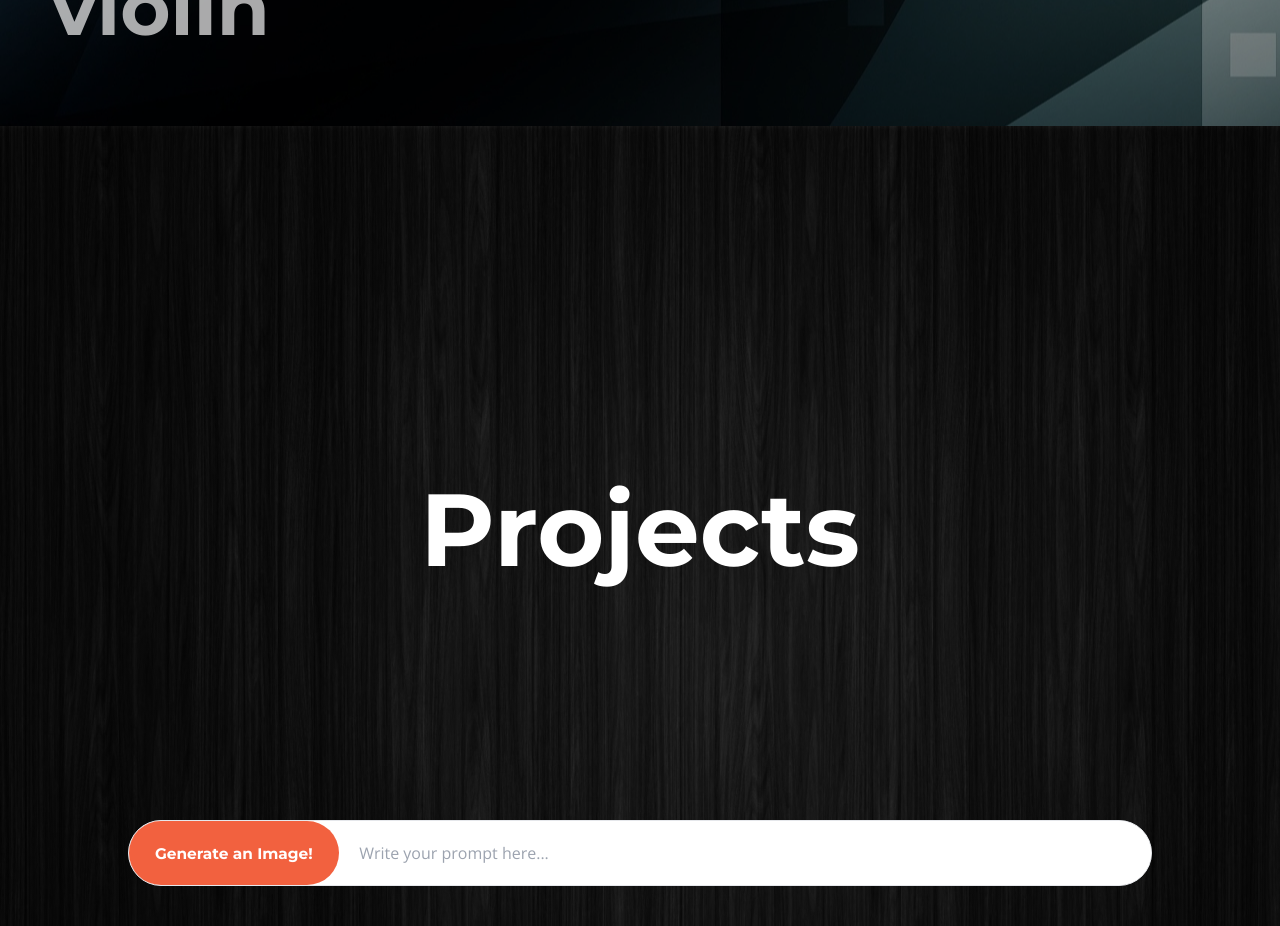
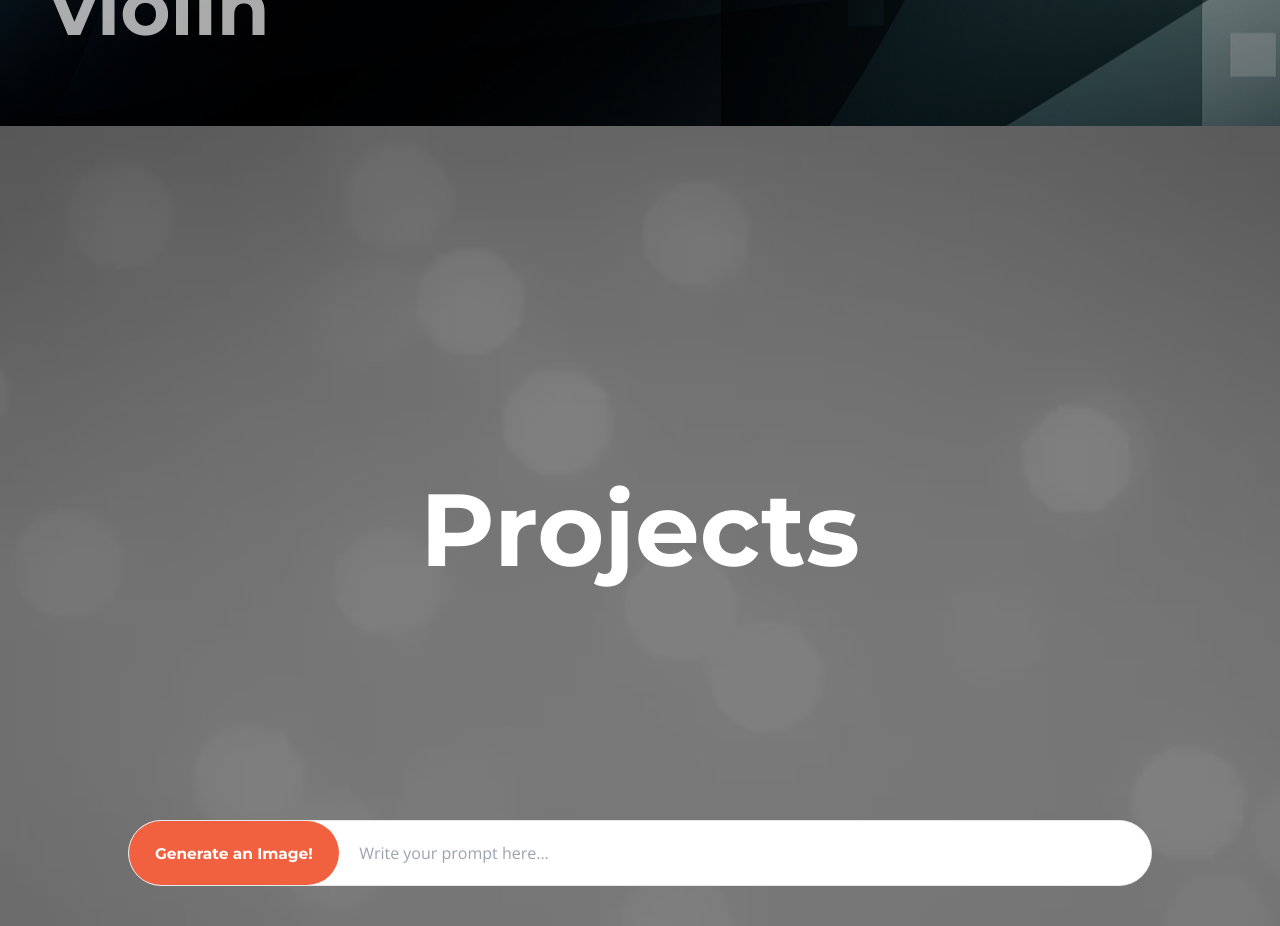
Before and after one commit to boblamceo/portfolio, a Next.js app: page /main in a window 1280 px wide. Shown: the part 840-1766 px from the top of the page. Built offline with nearby package versions, Linux system fonts and the light colour scheme; no server answers.

Commit message:
change background

```diff
--- a/app/globals.css
+++ b/app/globals.css
@@ -25,7 +25,9 @@ head,
 
 .projects-bg {
     background: linear-gradient(rgba(0, 0, 0, 0.5), rgba(0, 0, 0, 0.5)),
-        url(/background2.png);
+        url(/background2.gif);
+    background-repeat: no-repeat;
+    background-size: cover;
 }
 
 /* For IE, Edge and Firefox */
```
Also changed, not shown: public/background2.gif (added).
